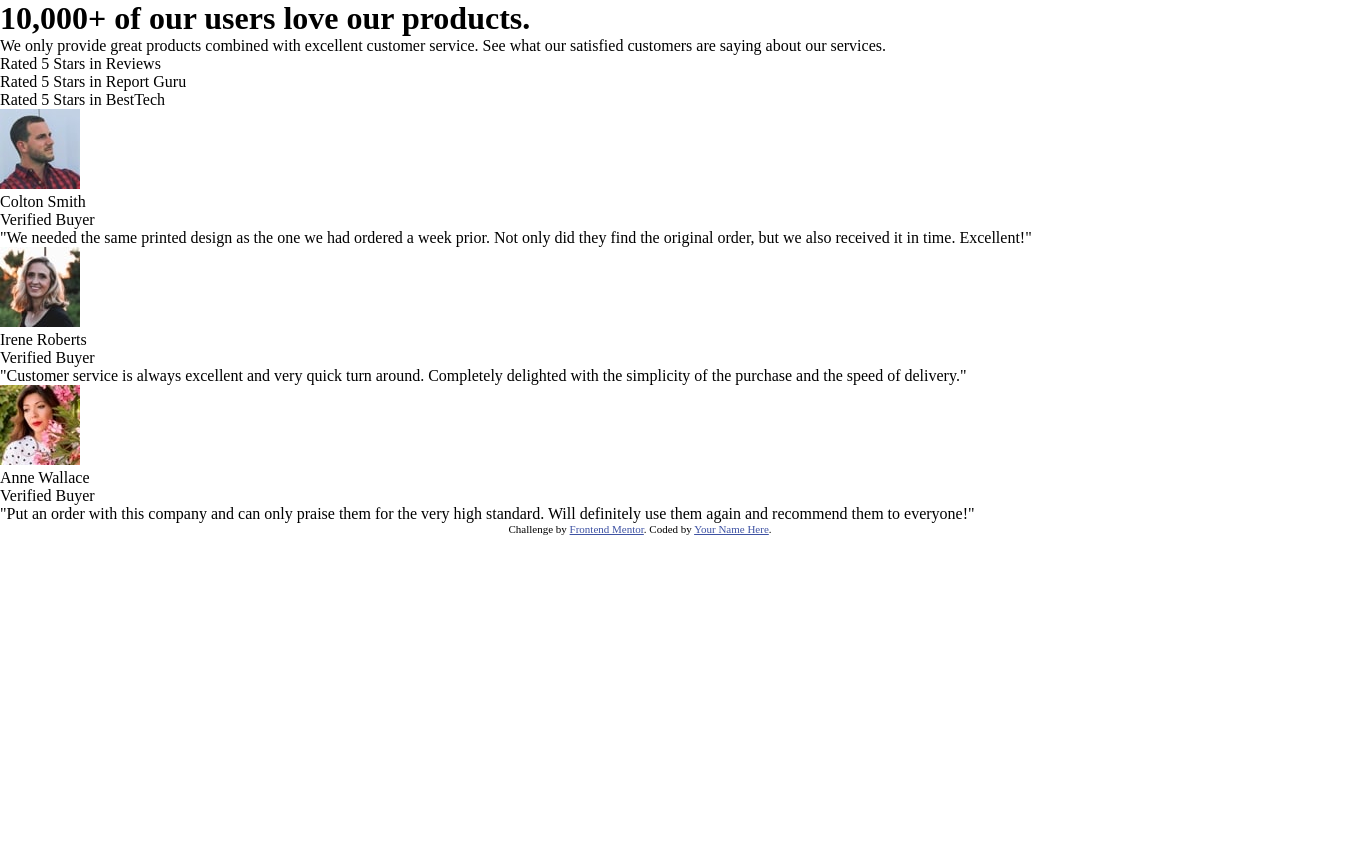
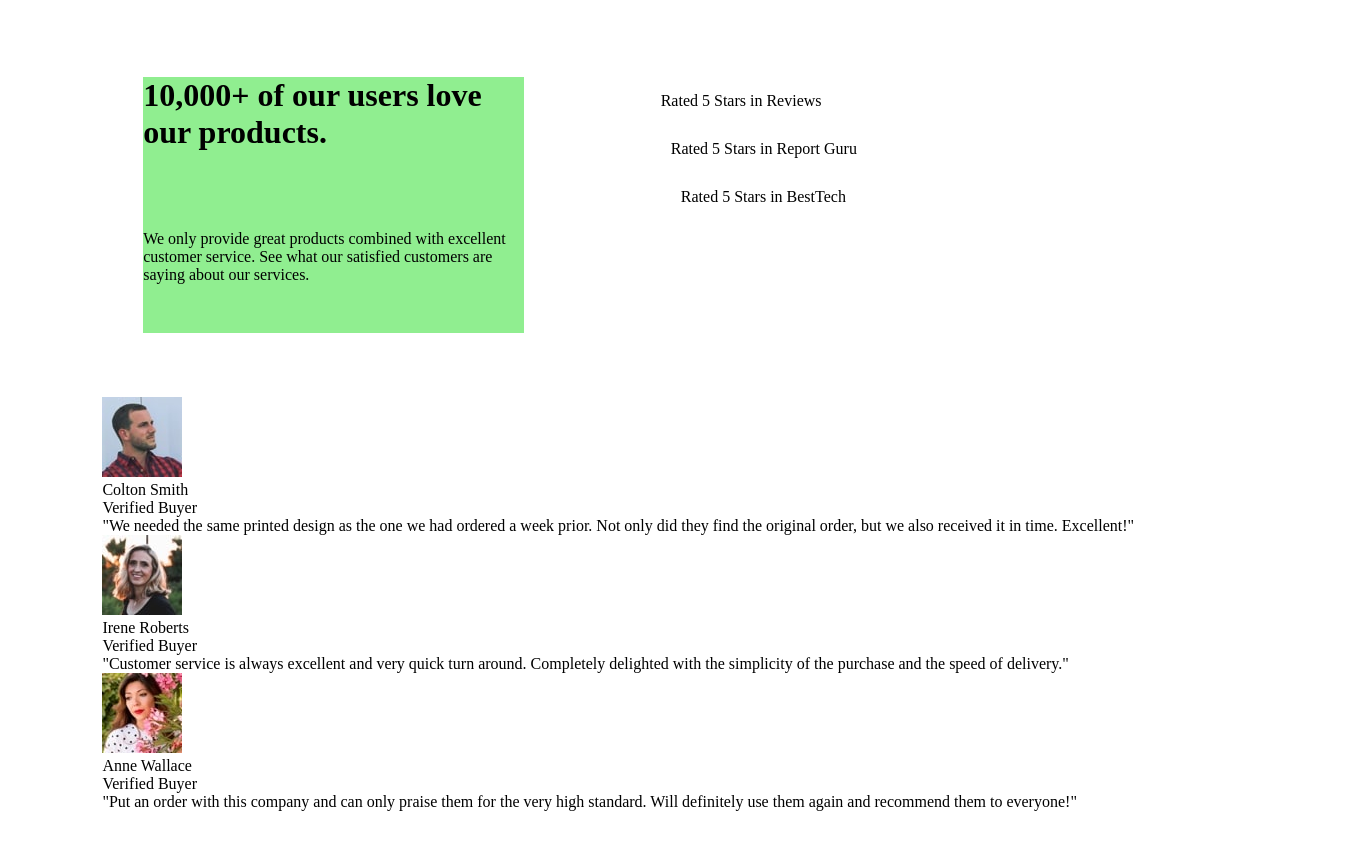
Before and after one commit to AgustinaLerda/challenge1, a plain HTML site: page index.html in a window 1280 px wide. Shown: the whole page, 1357 px wide, since content can reach past the window. Before the commit the page ends 800 px from the top, so only its background shows below. Drawn offline with Linux system fonts and the light colour scheme; files whose address does not match are found by name.

Commit message:
primera parte posicionada en css

```diff
--- a/index.html
+++ b/index.html
@@ -27,21 +27,31 @@
 </head>
 
 <body>
-  <header>
-    <div>
 
-      <div>
-        <h1 class="title">
-          10,000+ of our users love our products.
-        </h1>
-        <p class="paragraph">
+  <main>
+
+
+    <div class="first">
+
+
+      <div class="title-paragraph">
+
+        <div class="title">
+          <h1>10,000+ of our users love our products. </h1>
+        </div>
+
+        <div class="paragraph">
+          <p>
             We only provide great products combined with excellent customer service.
             See what our satisfied customers are saying about our services.
           </p>
         </div>
 
-      <div>
-        <ul class="boxes">
+      </div>
+
+
+      <div class="boxes">
+        <ul>
           <li class="box-1">
             <p>Rated 5 Stars in Reviews</p>
           </li>
@@ -53,10 +63,12 @@
           </li>
         </ul>
       </div>
+
     </div>
 
-  </header>
-  <section>
+
+
+    <div class="second">
 
       <div class="opinions">
 
@@ -123,14 +135,17 @@
 
         </div>
       </div>
-  </section>
+    </div>
+
+  </main>
 
 
-  <div class="attribution">
+
+ <!-- <div class="attribution">
     Challenge by
     <a href="https://www.frontendmentor.io?ref=challenge" target="_blank">Frontend Mentor</a>. Coded by <a href="#">Your
       Name Here</a>.
-  </div>
+  </div> -->
 </body>
 
 </html>
--- a/style.scss
+++ b/style.scss
@@ -1,11 +1,100 @@
 *{
     margin: 0px;
-    padding: 0px;
+
+    list-style:none;
 }
-
-header{
-
-    display: grid;
+main{
+    height: 90vh;
+    width: 90vw;
+    padding-left: 8%;
+    padding-right: 8%;
+    padding-top: 6%;
+    padding-bottom: 6%;
 
 
 }
+
+.first{
+
+    box-sizing: padding-box;
+
+    display: flex;
+
+    flex-direction: row;
+
+    height: 40vh;/*altura*/
+    width: 85vw;/*anchura*/
+
+    justify-content: space-around;
+    align-items: baseline;
+
+
+    .title-paragraph{
+background-color: lightgreen;
+        width: 35%;
+        height: 80%;
+
+
+        display: flex;
+
+        flex-direction: column;
+
+
+
+
+        .title{
+
+            width: 100%;
+            height: 60%;
+
+            align-self: center;
+
+            }
+        .paragraph{
+
+            width: 100%;
+            height: 30%;
+
+            align-self: flex-start;
+
+        }
+
+        }
+
+    .boxes{
+        box-sizing: padding-box;
+
+        flex-wrap: wrap;
+
+        width: 50%;
+        height: 55%;
+
+        display: flex;
+        flex-direction: column;
+
+        .box-1{
+
+            margin-bottom: 4%;
+            padding: 5px;
+
+            margin-left: 2%;
+    }
+    .box-2{
+
+        margin-bottom: 4%;
+        padding: 5px;
+
+        margin-left: 4%;
+
+    }
+    .box-3{
+
+        margin-bottom: 4%;
+        padding: 5px;
+
+        margin-left: 6%;
+
+    }
+
+}
+    }
```
Also changed, not shown: style.css, 1 other file. Lines whose indentation alone changed are shown as unchanged.
